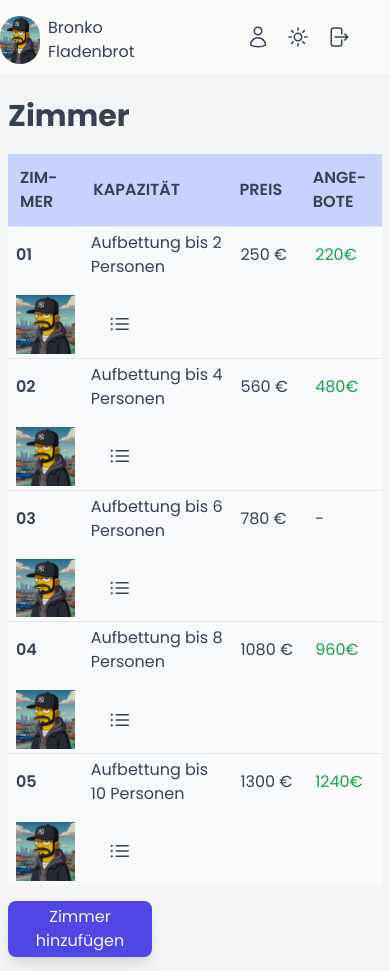
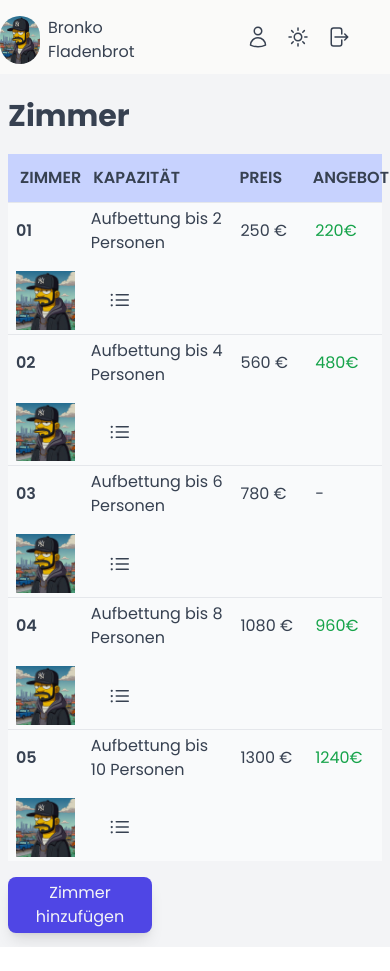
Before and after one commit to TonySN90/innovastay, a React (Vite) app: page /cabins in a window 390 px wide. After the commit the page ends 947 px from the top, so only its background shows below. Built offline with nearby package versions, Linux system fonts and the light colour scheme; a web font is replaced by a local one.

Commit message:
table for reusability refactored

```diff
--- a/src/ui/TableRow.tsx
+++ b/src/features/cabins/CabinsRow.tsx
@@ -1,5 +1,5 @@
 import { HiListBullet } from "react-icons/hi2";
-import ButtonIcon from "./ButtonIcon";
+import ButtonIcon from "../../ui/ButtonIcon";
 
 function TableRow({ cabin }) {
   const { cabin: cabinNumber, capacity, price, discount, img } = cabin;
--- /dev/null
+++ b/src/features/cabins/CabinsTable.tsx
@@ -0,0 +1,22 @@
+import Button from "../../ui/Button";
+import Table from "../../ui/Table";
+import CabinsRow from "./CabinsRow";
+
+function CabinsTable() {
+  return (
+    <>
+      <Table>
+        <Table.Header
+          content={["Zimmer", "Kapazität", "Preis", "Angebote"]}
+          specialStyles={{ 1: "col-span-2" }}
+        />
+        <Table.Body
+          render={(cabin) => <CabinsRow cabin={cabin} key={cabin.cabin} />}
+        />
+      </Table>
+      <Button type="big" content="Zimmer hinzufügen" />
+    </>
+  );
+}
+
+export default CabinsTable;
--- a/src/pages/Cabins.tsx
+++ b/src/pages/Cabins.tsx
@@ -1,11 +1,11 @@
+import CabinsTable from "../features/cabins/CabinsTable";
 import Heading from "../ui/Heading";
-import Table from "../ui/Table";
 
 function Cabins() {
   return (
     <>
       <Heading title="Zimmer" />
-      <Table />
+      <CabinsTable />
     </>
   );
 }
--- a/src/ui/Button.tsx
+++ b/src/ui/Button.tsx
@@ -1,14 +1,14 @@
-function Button({ onClick, type }) {
+function Button({ onClick, type, content }) {
   const buttonTypes = {
     basics:
-      "text-gray-100 bg-indigo-600 rounded-lg shadow-lg hover:shadow-2xl transition-all hover:bg-indigo-700",
+      "text-gray-100 bg-indigo-600 rounded-lg shadow-lg hover:shadow-xl transition-all hover:bg-indigo-700",
     medium: "",
     big: "w-36 h-14",
   };
 
   return (
     <button className={`${buttonTypes.basics} ${buttonTypes[type]}`}>
-      Zimmer hinzufügen
+      {content}
     </button>
   );
 }
--- a/src/ui/Table.tsx
+++ b/src/ui/Table.tsx
@@ -1,22 +1,38 @@
 import data from "../data/data";
-import TableRow from "./TableRow";
-import TableHeader from "./TableHeader";
-import Button from "./Button";
 
-function Table() {
+function Table({ children, tableStyles }) {
+  return <table className="w-[100%] rounded mb-4">{children}</table>;
+}
+
+function Header({ specialStyles, content }) {
   return (
-    <>
-      <table className=" w-[100%] rounded mb-4">
-        <TableHeader />
-        <tbody>
-          {data.map((cabin) => (
-            <TableRow cabin={cabin} key={cabin.cabin} />
-          ))}
-        </tbody>
-      </table>
-      <Button type="big" />
-    </>
+    <thead>
+      <tr className="grid grid-cols-5 md:grid-cols-7 text-left hyphens-manual p-3 gap-4 bg-indigo-200">
+        {content.map((el, i) => (
+          <th
+            className={`flex items-center font-semibold uppercase text-gray-700 ${
+              specialStyles[i] ? specialStyles[i] : ""
+            }`}
+            key={el}
+          >
+            {el}
+          </th>
+        ))}
+      </tr>
+    </thead>
   );
 }
 
+function Body({ render }) {
+  return <tbody>{data.map(render)}</tbody>;
+}
+
+function Footer() {
+  return;
+}
+
+Table.Header = Header;
+Table.Body = Body;
+Table.Footer = Footer;
+
 export default Table;
--- a/src/ui/TableHeader.tsx
+++ /dev/null
@@ -1,16 +0,0 @@
-function TableHeader() {
-  const thStyles = "flex items-center font-semibold uppercase text-gray-700";
-
-  return (
-    <thead>
-      <tr className="grid grid-cols-5 md:grid-cols-7 text-left hyphens-manual p-3 gap-4 bg-indigo-200">
-        <th className={thStyles}>Zim&shy;mer</th>
-        <th className={`${thStyles} col-span-2`}>Kapa&shy;zität</th>
-        <th className={thStyles}>Preis</th>
-        <th className={thStyles}>Ange&shy;bote</th>
-      </tr>
-    </thead>
-  );
-}
-
-export default TableHeader;
```
